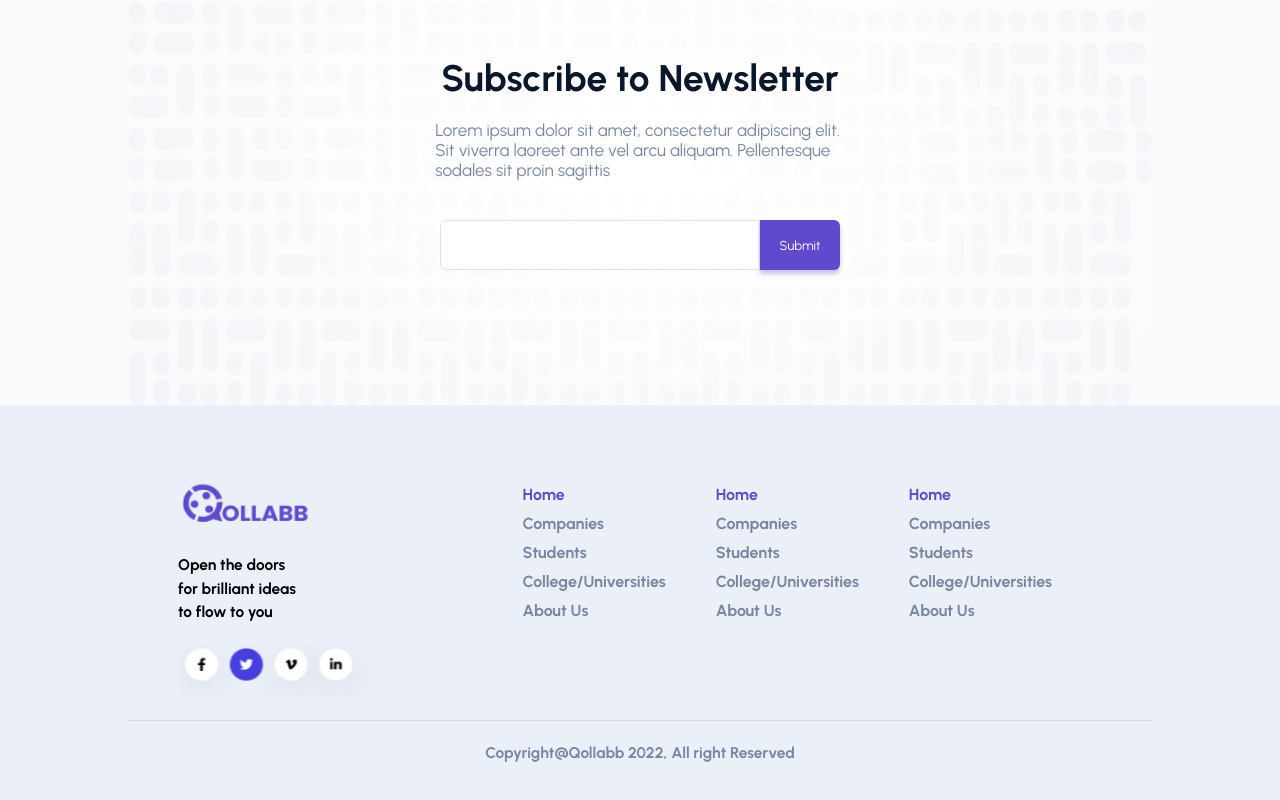
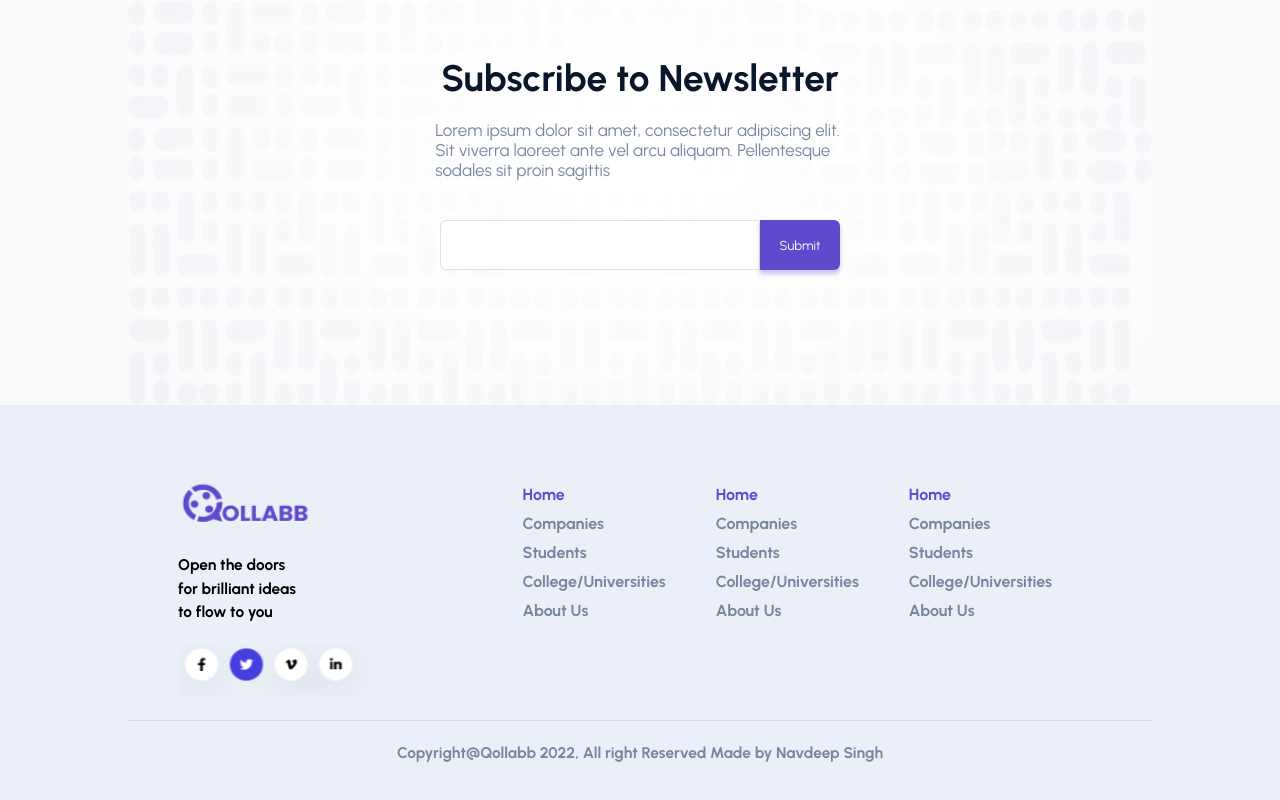
Before and after one commit to Navdeepsingh4298/pinsout-assignment, a Next.js app: page / in a window 1280 px wide. Shown: the part 6882-7682 px from the top of the page. Built offline with nearby package versions, Linux system fonts and the light colour scheme.

Commit message:
add signature

```diff
--- a/components/footer/footer.component.jsx
+++ b/components/footer/footer.component.jsx
@@ -81,7 +81,8 @@ const Footer = () => {
 				</div>
 			</div>
 			<div className={styles.fContainerLower}>
-				Copyright@Qollabb 2022, All right Reserved
+				Copyright@Qollabb 2022, All right Reserved{" "}
+				<a href="https://navdev.ml">Made by Navdeep Singh</a>
 			</div>
 		</div>
 	);
```
